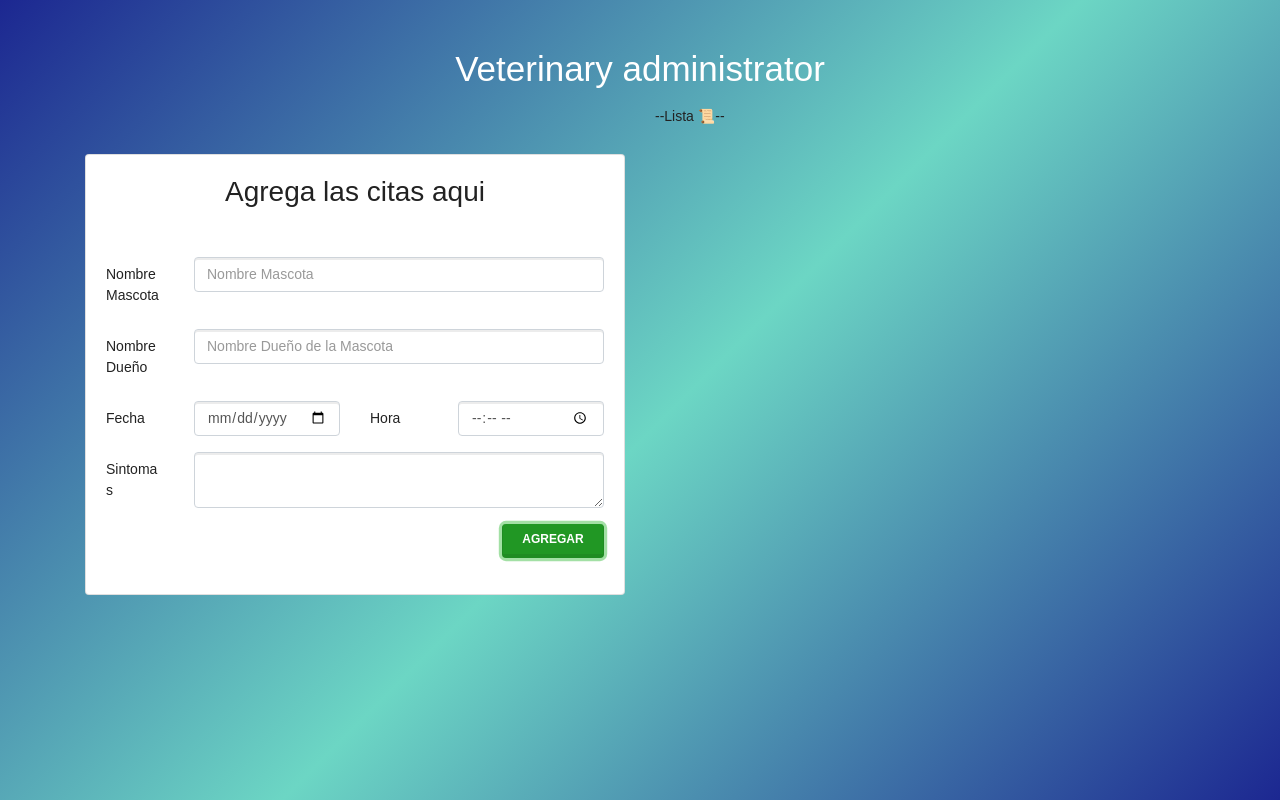
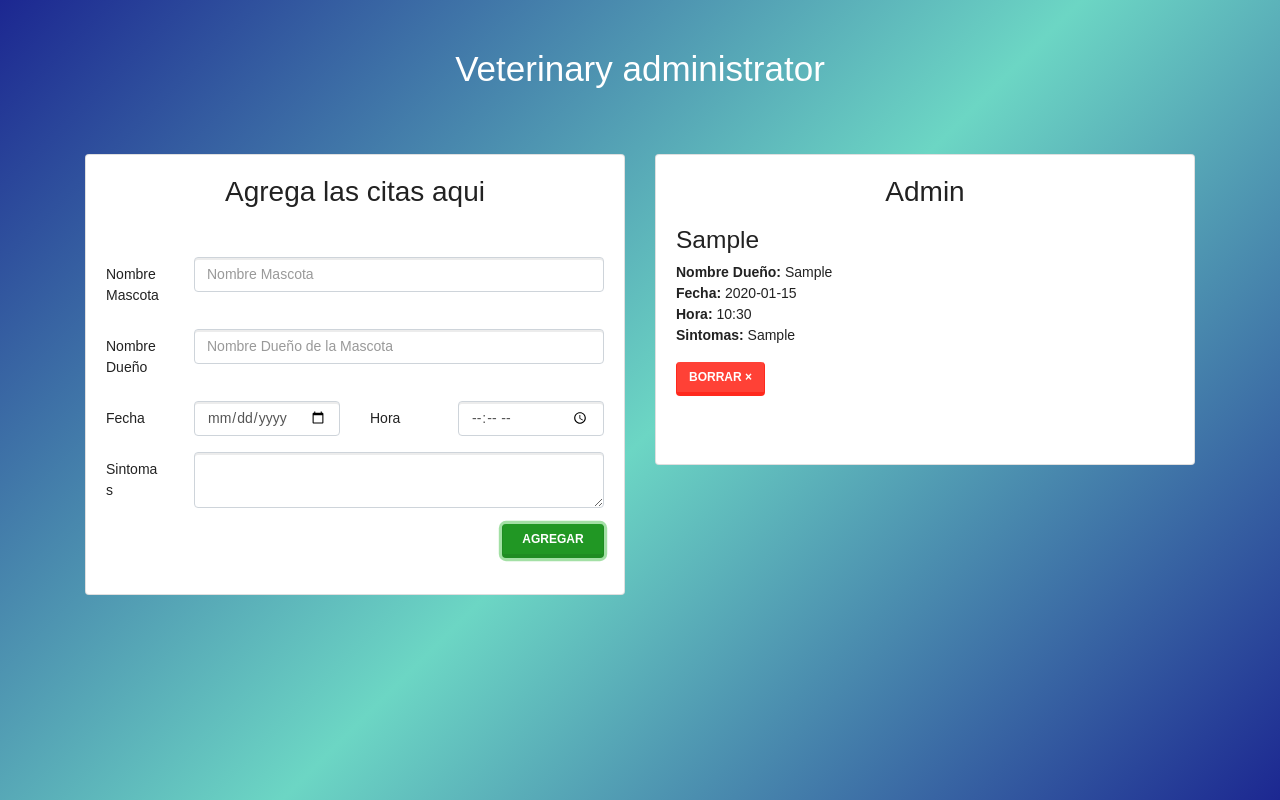
Before and after one commit to wlizama/veterinary-redux-rjs, a React (Create React App) app: page / in a window 1280 px wide. Both pictures are taken after typing "Sample", "Sample", "2020-01-15", "10:30", "Sample" into the empty fields and a click on the button "AGREGAR". Built offline with nearby package versions, Linux system fonts and the light colour scheme.

Commit message:
formulario administrador de citas

```diff
--- a/src/App.js
+++ b/src/App.js
@@ -3,6 +3,7 @@ import store from './store'
 import { Provider } from "react-redux";
 
 import AgregarCita from './components/AgregarCita'
+import ListadoCitas from './components/ListadoCitas'
 
 class App extends Component {
 	render() {
@@ -17,7 +18,7 @@ class App extends Component {
 							<AgregarCita />
 						</div>
 						<div className="col-md-6">
-							--Lista 📜--
+							<ListadoCitas />
 						</div>
 					</div>
 				</div>
--- /dev/null
+++ b/src/components/ListadoCitas.js
@@ -0,0 +1,38 @@
+import React from 'react'
+import { useSelector } from "react-redux";
+
+const ListadoCitas = () => {
+
+    const citas = useSelector(state => state.citas)
+    const mensaje = Object.keys(citas.citas).length === 0 ? 'No hay citas' : ''
+
+    return (
+        <div className="card mt-5">
+            <div className="card-body">
+                <h2 className="card-title text-center">Admin</h2>
+                {Object.keys(citas.citas).length !== 0 ?
+                    <div className="lista-citas">
+                        {citas.citas.map((cita) => (
+                            <div key={cita.uuid} className="media mt-3">
+                                <div className="media-body">
+                                    <h3 className="mt-0">{cita.mascota}</h3>
+                                    <p className="card-text"><span>Nombre Dueño:</span> {cita.propietario}</p>
+                                    <p className="card-text"><span>Fecha:</span> {cita.fecha}</p>
+                                    <p className="card-text"><span>Hora:</span> {cita.hora}</p>
+                                    <p className="card-text"><span>Sintomas:</span> {cita.sintomas}<br /></p>
+                                    <button
+                                        className="btn btn-danger">Borrar &times;
+                                    </button>
+                                </div>
+                            </div>
+                        ))}
+                    </div>
+                    :
+                    <div className="alert alert-warning text-center p2">No hay citas</div>
+                }
+            </div>
+        </div>
+    )
+}
+
+export default ListadoCitas
```
